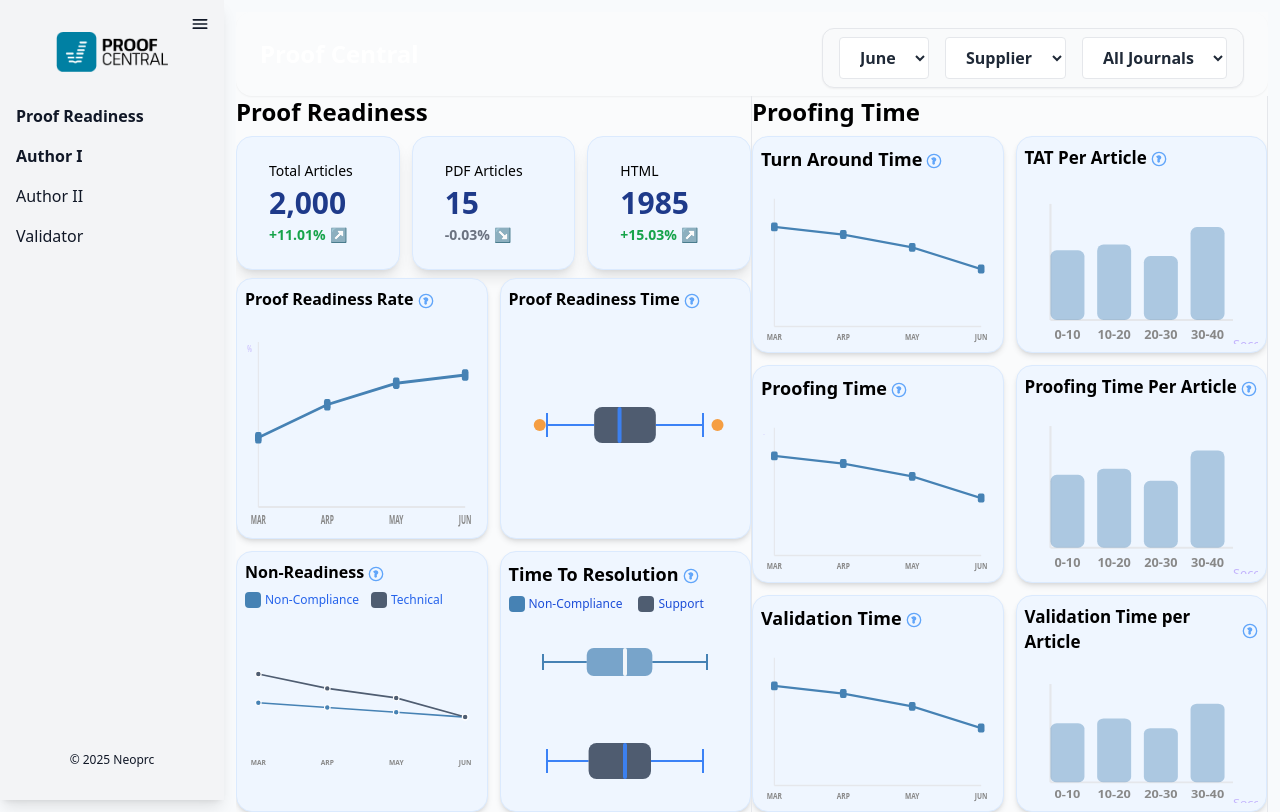
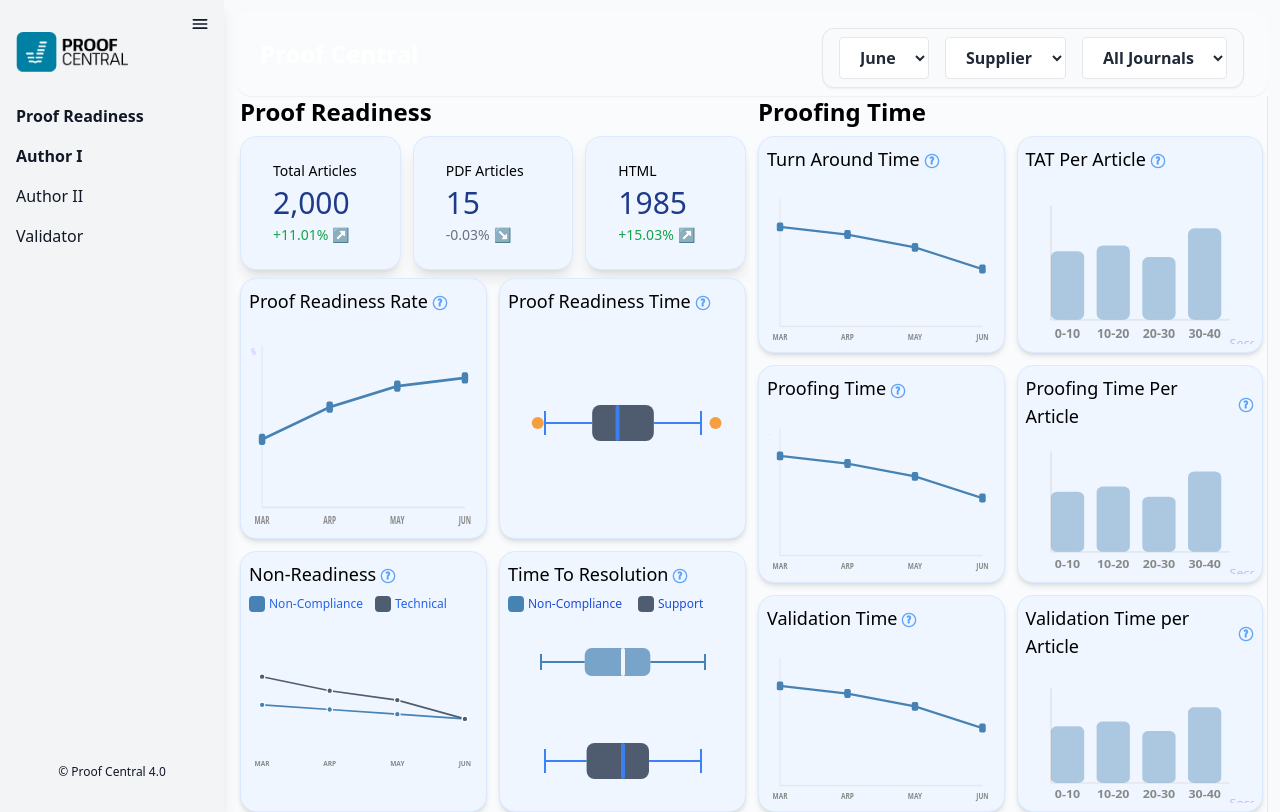
Before and after one commit to Subhashbisnoi/Neoprc-Dashboard, a React (Vite) app: page / in a window 1280 px wide. Both pictures are taken after a click on the item "Proof Readiness". Built offline with nearby package versions, Linux system fonts and the light colour scheme.

Commit message:
style and font changes

```diff
--- a/src/components/dashboard/Dashboard.tsx
+++ b/src/components/dashboard/Dashboard.tsx
@@ -55,7 +55,7 @@ export const Dashboard = () => {
     <div className="h-screen bg-background flex">
       {/* Sidebar */}
       {sidebarOpen && (
-        <aside className="w-56 bg-gray-100 text-gray-900 flex flex-col py-8 px-4 min-h-screen shadow-lg relative">
+        <aside className="w-56 bg-gray-100 text-gray-900 flex flex-col py-8 px-4 shadow-lg relative" style={{ height: '101.5vh' }}>
           <button
             className="absolute top-2 right-2 w-8 h-8 flex items-center justify-center rounded-full bg-transparent hover:bg-transparent focus:outline-none"
             onClick={() => setSidebarOpen(false)}
@@ -69,7 +69,7 @@ export const Dashboard = () => {
               <line x1="4" y1="17" x2="20" y2="17" stroke="currentColor" strokeWidth="2" strokeLinecap="round" />
             </svg>
           </button>
-          <div className="mb-8 flex justify-center">
+          <div className="mb-8 flex">
             <img src={logo} alt="Neoprc Logo" style={{ height: 40 }} />
           </div>
           <nav className="flex-1">
@@ -101,7 +101,7 @@ export const Dashboard = () => {
 
             </ul>
           </nav>
-          <div className="mt-8 text-xs text-black-400 text-center">© 2025 Neoprc</div>
+          <div className="mt-8 text-xs text-black-400 text-center">© Proof Central 4.0</div>
         </aside>
       )}
       {/* Main Content */}
--- a/src/components/dashboard/Proof.tsx
+++ b/src/components/dashboard/Proof.tsx
@@ -259,9 +259,9 @@ const Proof: React.FC = () => {
     </select>
   </div>
 </div>
-<div className="grid grid-cols-1 md:grid-cols-2 flex-1 w-full h-full gap-0 overflow-hidden">
+<div className="grid grid-cols-1 md:grid-cols-2 flex-1 w-full h-full gap-1 overflow-hidden">
         {/* Left Side */}
-        <div className="flex flex-col h-full w-full border-r border-gray-200 overflow-hidden">
+        <div className="flex flex-col h-full w-full border-gray-200 overflow-hidden px-1">
           <h2 className="text-2xl font-bold mb-2 text-black">Proof Readiness</h2>
         {/* Summary Cards */}
         <div className="flex flex-row gap-3 mb-2 flex-shrink-0">
@@ -271,8 +271,8 @@ const Proof: React.FC = () => {
               className="flex-1 rounded-2xl px-8 py-6 shadow-lg border border-blue-100 flex flex-col items-start bg-blue-50"
             >
               <span className="text-sm font-medium text-black mb-1">{card.label}</span>
-              <span className="text-3xl font-extrabold text-blue-900 mb-1">{card.value}</span>
-              <span className={`text-sm font-semibold flex items-center ${card.positive ? 'text-green-600' : 'text-gray-500'}`}>{card.change} <span className="ml-1">{card.positive ? '↗' : '↘'}</span></span>
+              <span className="text-3xl font-medium text-blue-900 mb-1">{card.value}</span>
+              <span className={`text-sm font-medium flex items-center ${card.positive ? 'text-green-600' : 'text-gray-500'}`}>{card.change} <span className="ml-1">{card.positive ? '↗' : '↘'}</span></span>
             </div>
           ))}
         </div>
@@ -280,7 +280,7 @@ const Proof: React.FC = () => {
         <div className="grid grid-cols-2 grid-rows-2 gap-3 flex-1 min-h-0 h-full">
           {/* Proof Readiness Rate */}
           <div className="rounded-2xl border border-blue-100 p-2 bg-blue-50 shadow-md flex flex-col h-full min-h-0 flex-1">
-            <span className="block text-base font-bold text-black mb-2">
+            <span className="block text-lg font-medium text-black mb-2">
   <HeadingTooltip description={headingDescriptions["Proof Readiness Rate"] || ""}>Proof Readiness Rate</HeadingTooltip>
 </span>
             <div className="flex-1 flex min-h-0 h-full">
@@ -298,7 +298,7 @@ const Proof: React.FC = () => {
           </div>
           {/* Proof Readiness Time (Boxplot, SVG, matches screenshot) */}
           <div className="rounded-2xl border border-blue-100 p-2 bg-blue-50 shadow-md flex flex-col h-full min-h-0 flex-1">
-            <span className="block text-base font-bold text-black mb-2">
+            <span className="block text-lg font-medium text-black">
   <HeadingTooltip description={headingDescriptions["Proof Readiness Time"] || ""}>Proof Readiness Time</HeadingTooltip>
 </span>
             <DashboardBoxPlot
@@ -307,7 +307,7 @@ const Proof: React.FC = () => {
           </div>
           {/* Non-Compliance Rate */}
           <div className="rounded-2xl border border-blue-100 p-2 bg-blue-50 shadow-md flex flex-col h-full min-h-0 flex-1">
-            <span className="block text-base font-bold text-black mb-2">
+            <span className="block text-lg font-medium text-black mb-2">
   <HeadingTooltip description={headingDescriptions["Non-proof Readiness"] || ""}>Non-Readiness</HeadingTooltip>
 </span>
             {/* Legend */}
@@ -342,7 +342,7 @@ const Proof: React.FC = () => {
           </div>
           {/* Time To Resolution (Boxplot) */}
           <div className="rounded-2xl border border-blue-100 p-2 bg-blue-50 shadow-md flex flex-col h-full min-h-0 flex-1">
-            <span className="block text-lg font-bold text-black mb-2">
+            <span className="block text-lg font-medium text-black mb-2">
   <HeadingTooltip description={headingDescriptions["TTR"] || ""}>Time To Resolution</HeadingTooltip>
 </span>
             {/* Legend */}
@@ -358,7 +358,7 @@ const Proof: React.FC = () => {
         </div>
       </div>
       {/* Right Side */}
-      <div className="flex flex-col h-full w-full border-r border-gray-200 overflow-hidden">
+      <div className="flex flex-col h-full w-full border-r border-gray-200 overflow-hidden px-1">
         <h2 className="text-2xl font-bold mb-2 text-black">Proofing Time</h2>
         {/* Chart Grid */}
         <div className="grid grid-cols-2 grid-rows-3 gap-3 flex-1 min-h-0 h-full">
@@ -366,7 +366,7 @@ const Proof: React.FC = () => {
                     {/* Left column: line charts, Right column: histograms */}
                     {/* Turn Around Time (Line) */}
                     <div className="rounded-2xl border border-blue-100 p-2 bg-blue-50 shadow-md flex flex-col h-full min-h-0 flex-1">
-                        <span className="block text-lg font-bold text-black mb-2"><HeadingTooltip description={headingDescriptions["TAT"] || ""}>Turn Around Time</HeadingTooltip></span>
+                        <span className="block text-lg font-medium text-black mb-2"><HeadingTooltip description={headingDescriptions["TAT"] || ""}>Turn Around Time</HeadingTooltip></span>
                         <div className="flex-1 flex min-h-0 h-full">
                             <CustomLineChart
                                 data={[
@@ -382,7 +382,7 @@ const Proof: React.FC = () => {
                     </div>
                     {/* TAT Per Article (Histogram) */}
                     <div className="rounded-2xl border border-blue-100 p-2 bg-blue-50 shadow-md flex flex-col h-full min-h-0 flex-1">
-  <span className="block text-[17px] font-bold text-black mb-2 p2"><HeadingTooltip description={headingDescriptions["TAT Per Article"] || ""}>TAT Per Article</HeadingTooltip></span>
+  <span className="block text-lg font-medium text-black mb-2 p2"><HeadingTooltip description={headingDescriptions["TAT Per Article"] || ""}>TAT Per Article</HeadingTooltip></span>
   <div className="flex-1 flex min-h-0 h-full">
     <HistogramChart
       data={[60, 65, 55, 80]}
@@ -394,7 +394,7 @@ const Proof: React.FC = () => {
 </div>
                     {/* Proofing Time (Line) */}
                     <div className="rounded-2xl border border-blue-100 p-2 bg-blue-50 shadow-md flex flex-col h-full min-h-0 flex-1">
-                        <span className="block text-lg font-bold text-black mb-2"><HeadingTooltip description={headingDescriptions["Proofing Time"] || ""}>Proofing Time</HeadingTooltip></span>
+                        <span className="block text-lg font-medium text-black mb-2"><HeadingTooltip description={headingDescriptions["Proofing Time"] || ""}>Proofing Time</HeadingTooltip></span>
                         <div className="flex-1 flex min-h-0 h-full">
                             <CustomLineChart
                                 data={[
@@ -410,7 +410,7 @@ const Proof: React.FC = () => {
                     </div>
                     {/* TT Per Article (Histogram) */}
                     <div className="rounded-2xl border border-blue-100 p-2 bg-blue-50 shadow-md flex flex-col h-full min-h-0 flex-1">
-  <span className="block text-[17px] font-bold text-black mb-0"><HeadingTooltip description={headingDescriptions["Proofing Time Per Article"] || ""}>Proofing Time Per Article</HeadingTooltip></span>
+  <span className="block text-lg font-medium text-black mb-0"><HeadingTooltip description={headingDescriptions["Proofing Time Per Article"] || ""}>Proofing Time Per Article</HeadingTooltip></span>
   <div className="flex-1 flex min-h-0 h-full">
     <HistogramChart
       data={[60, 65, 55, 80]}
@@ -422,7 +422,7 @@ const Proof: React.FC = () => {
 </div>
                     {/* Validation Time (Line) */}
                     <div className="rounded-2xl border border-blue-100 p-2 bg-blue-50 shadow-md flex flex-col h-full min-h-0 flex-1">
-                        <span className="block text-lg font-bold text-black mb-2"><HeadingTooltip description={headingDescriptions["Validation Time"] || ""}>Validation Time</HeadingTooltip></span>
+                        <span className="block text-lg font-medium text-black mb-2"><HeadingTooltip description={headingDescriptions["Validation Time"] || ""}>Validation Time</HeadingTooltip></span>
                         <div className="flex-1 flex min-h-0 h-full">
                             <CustomLineChart
                                 data={[
@@ -438,7 +438,7 @@ const Proof: React.FC = () => {
                     </div>
                     {/* Validation Time per Article (Histogram) */}
                     <div className="rounded-2xl border border-blue-100 p-2 bg-blue-50 shadow-md flex flex-col h-full min-h-0 flex-1">
-  <span className="block text-[17px] font-bold text-black mb-2"><HeadingTooltip description={headingDescriptions["Validation Time per Article"] || ""}>Validation Time per Article</HeadingTooltip></span>
+  <span className="block text-lg font-medium text-black mb-2"><HeadingTooltip description={headingDescriptions["Validation Time per Article"] || ""}>Validation Time per Article</HeadingTooltip></span>
   <div className="flex-1 flex min-h-0 h-full">
     <HistogramChart
       data={[60, 65, 55, 80]}
```
Also changed, not shown: src/components/dashboard/MC.tsx (+10 -10 lines), src/components/dashboard/Reports.tsx (+29 -15 lines).
